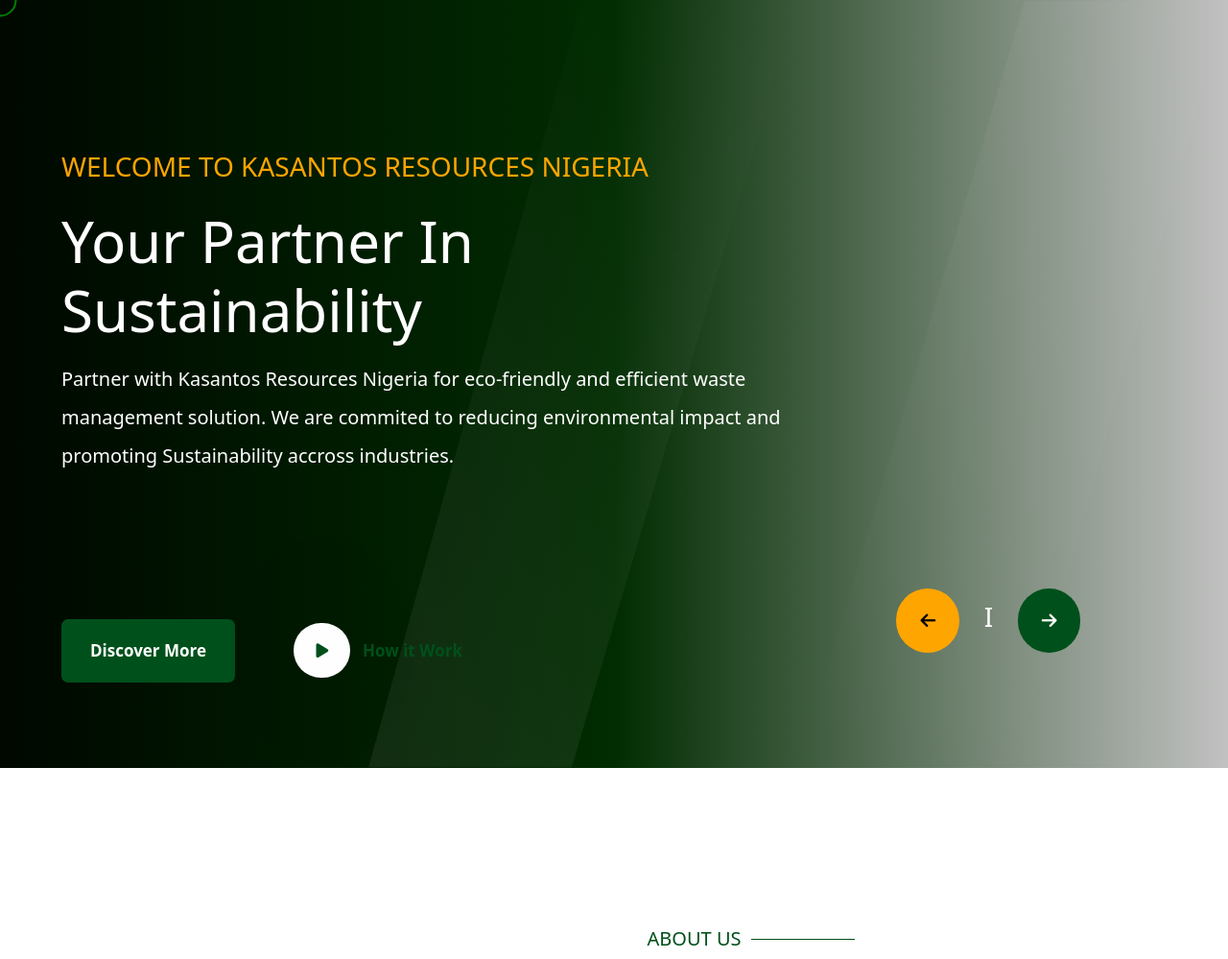
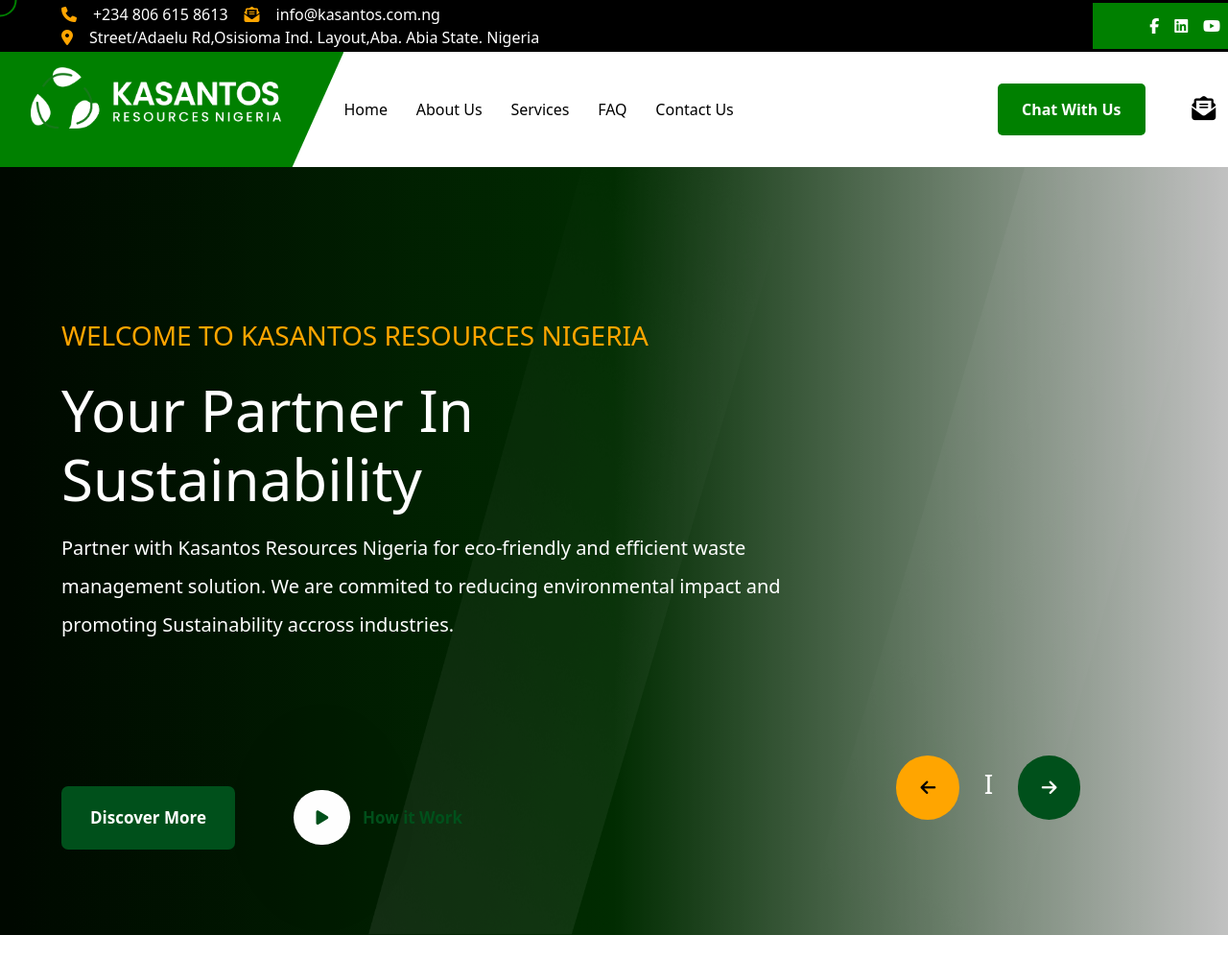
Before and after one commit to MentorshipProgram/Kasantos, a plain HTML site: page index.html in a window 1280 px wide. Shown: the top 999 px of the page at 96% size. Drawn offline with Linux system fonts and the light colour scheme.

Commit message:
Done with desktop navbar

```diff
--- a/css/Trimax.css
+++ b/css/Trimax.css
@@ -50,7 +50,7 @@ body {
 }
 
 @keyframes slidedown {
-    0% {top: -30vh;}
+    0% {top: 0vh;}
     80% {top: 20vh;}
     100% {top: 20vh;}
 }
@@ -472,7 +472,7 @@ button {
     }
 
     @keyframes slidedown {
-        0% {top: -10vh;}
+        0% {top: 0vh;}
         80% {top: 10vh;}
         100% {top: 10vh;}
     }
@@ -636,7 +636,7 @@ button {
     }
 
     @keyframes slidedown {
-        0% {top: -10vh;}
+        0% {top: 0vh;}
         80% {top: 10vh;}
         100% {top: 10vh;}
     }
@@ -691,7 +691,7 @@ button {
     }
 
     @keyframes slidedown {
-        0% {top: -10vh;}
+        0% {top: 0vh;}
         80% {top: 20vh;}
         100% {top: 20vh;}
     }
@@ -776,7 +776,7 @@ button {
     }
 
     @keyframes slidedown {
-        0% {top: -10vh;}
+        0% {top: 0vh;}
         80% {top: 10vh;}
         100% {top: 10vh;}
     }
@@ -906,7 +906,7 @@ button {
     }
 
     @keyframes slidedown {
-        0% {top: -10vh;}
+        0% {top: 0vh;}
         80% {top: 10vh;}
         100% {top: 10vh;}
     }
--- /dev/null
+++ b/css/navbar.css
@@ -0,0 +1,189 @@
+* {
+    padding: 0;
+    margin: 0;
+}
+
+
+.nav-top {
+    background-color: black;
+    display: flex;
+    justify-content: space-between;
+    padding: 3px 0;
+    transition: max-height 0.3s ease;
+}
+
+.nav-top .left {
+    margin-left: 5vw;
+}
+
+.nav-top .left a {
+    text-decoration: none;
+    color: white;
+    margin-right: 1vw;
+}
+
+.nav-top .left a .orange-icon {
+    color: orange;
+    margin-right: 1vw;
+}
+
+.nav-top .right {
+    background-color: green;
+    width: 11%;
+    padding-left: 4vw;
+    display: flex;
+    justify-content: space-around;
+    align-items: center;
+}
+
+.nav-top .right .white-icon {
+    color: white;
+}
+
+.main-nav {
+    background-color: white;
+    display: flex;
+    height: 15vh;
+    position: relative;
+    transition: position 0.3s, top 0.3s; /* Smooth transition */
+}
+
+.fixed-navbar {
+    position: fixed; /* Make it fixed when it reaches the threshold */
+    top: 0;
+    left: 0;
+    right: 0;
+    z-index: 1000;
+    animation: slide-down 0.5s 1 linear;
+  }
+
+  @keyframes slide-down {
+    from {
+        top: -10vh;
+    }
+    100% {
+        top: 0vh;
+    }
+  }
+
+.main-nav .logo-container {
+    background-color: green;
+    height: 100%;
+    clip-path: polygon(0 0, 100% 0, 85% 100%, 0 100%);
+    padding-left: 2.5vw;
+    width: 28%;
+}
+
+.main-nav .logo-container img {
+    width: 80%;
+    height: 80%;
+    object-fit: contain;
+}
+
+.main-nav .links-container {
+    background-color: white;
+    display: flex;
+    justify-content: space-between;
+    align-items: center;
+    width: 71%;
+}
+
+.main-nav .links-container .nav-links a {
+    text-decoration: none;
+    color: black;
+    margin-right: 2vw;
+    font-size: 16px;
+}
+
+.main-nav .links-container .nav-links a:hover {
+    color: green;
+}
+
+.main-nav .links-container .right-links {
+    width: 25%;
+    display: flex;
+    justify-content: space-between;
+    align-items: center;
+}
+
+.main-nav .links-container .right-links a button {
+    border: none;
+    background-color: green;
+    padding: 15px 25px;
+    color: white;
+    font-weight: bold;
+    border-radius: 5px;
+}
+
+.main-nav .links-container .right-links a button:hover {
+    background-color: black;
+}
+
+.main-nav .links-container .right-links .black-icon {
+    font-size: 25px;
+    color: black;
+}
+
+.mobile-nav {
+    display: none;
+}
+
+
+@media screen and (max-width:1024px) {
+
+    .desktop-nav {
+        display: none;
+    }
+
+    .mobile-nav {
+        display: block;
+    }
+
+    .mobile-nav .mobile-navbar {
+        background-color: white;
+        display: flex;
+        justify-content: space-between;
+        align-items: center;
+        height: 10vh;
+        position: relative;
+        transition: position 0.3s, top 0.3s; /* Smooth transition */
+    }
+
+    .fixed-navbar-mobile {
+        position: fixed; /* Make it fixed when it reaches the threshold */
+        top: 0;
+        left: 0;
+        right: 0;
+        z-index: 1000;
+        animation: slide-down 0.5s 1 linear;
+    }
+
+    @keyframes slide-down {
+        from {
+            top: -10vh;
+        }
+        100% {
+            top: 0vh;
+        }
+    }
+
+    .mobile-nav .mobile-navbar .logo-container {
+        background-color: green;
+        height: 100%;
+        clip-path: polygon(0 0, 100% 0, 85% 100%, 0 100%);
+        padding-left: 2.5vw;
+        width: 50%;
+    }
+
+    .mobile-nav .mobile-navbar .logo-container img {
+        width: 80%;
+        height: 80%;
+        object-fit: contain;
+    }
+
+    .mobile-nav .mobile-navbar .drop-button {
+        width: 20%;
+        display: flex;
+    }
+
+}
--- a/index.html
+++ b/index.html
@@ -6,6 +6,7 @@
     <title>Home</title>
     <link rel="stylesheet" href="font-6/css/all.css">
     <link rel="stylesheet" href="bootstrap/css/bootstrap.min.css">
+    <link rel="stylesheet" href="css/navbar.css">
     <link rel="stylesheet" href="css/Trimax.css">
     <link rel="stylesheet" href="css/services.css">
     <link rel="stylesheet" href="css/contact-section.css">
@@ -19,6 +20,63 @@
     </div>
 
     <div id="cursor-circle"></div>
+
+    <div class="desktop-nav">
+        <div class="nav-top">
+            <div class="left">
+                <a href="tel:2348066158613"><i class="fa-solid fa-phone orange-icon"></i> +234 806 615 8613</a>
+                <a href="maito:info@kasantos.com.ng"><i class="fa-solid fa-envelope-open-text orange-icon"></i> info@kasantos.com.ng</a><br>
+                <a href="https://www.google.com/maps/@36.1114029,-161.470771,3z?entry=ttu"><i class="fa-solid fa-location-dot orange-icon"></i>   Street/Adaelu Rd,Osisioma Ind. Layout,Aba. Abia State. Nigeria</a>
+            </div>
+            <div class="right">
+                <a href="https://www.facebook.com/profile.php?id=61561490290960&mibextid=ZbWKwL"><i class="fa-brands fa-facebook-f white-icon"></i></a>
+                <a href="https://www.linkedin.com/in/chinonso-cletus-836687312?utm_source=share&utm_campaign=share_via&utm_content=profile&utm_medium=android_app"><i class="fa-brands fa-linkedin white-icon"></i></a>
+                <a href="https://youtube.com/@kasantosresources-q5p?si=wJZfeeyrmwz2JS8O "><i class="fa-brands fa-youtube white-icon"></i></a>
+            </div>
+        </div>
+
+        <div class="main-nav" id="navbar">
+            <div class="logo-container">
+                <a href="index.html"><img src="images/main-logo.png" alt=""></a>
+            </div>
+
+            <div class="links-container">
+                <div class="nav-links">
+                    <a href="index.html">Home</a>
+                    <a href="about-us.html">About Us</a>
+                    <a href="services.html">Services</a>
+                    <a href="FAQ.html">FAQ</a>
+                    <a href="contact-us.html">Contact Us</a>
+                </div>
+
+                <div class="right-links">
+                    <a href="https://api.whatsapp.com/send/?phone=2348066158613&text&type=phone_number&app_absent=0"><button>Chat With Us</button></a>
+                    <a href="contact-us.html"><i class="fa-solid fa-envelope-open-text black-icon"></i></a>
+                </div>
+            </div>
+        </div>
+    </div>
+
+    <div class="mobile-nav">
+        <div class="mobile-navbar" id="navbar2">
+            <div class="logo-container">
+                <a href="index.html"><img src="images/main-logo.png" alt="logo"></a>
+            </div>
+            <div class="drop-button">
+                <button class="btn btn-primary" type="button" data-bs-toggle="offcanvas" data-bs-target="#offcanvasRight" aria-controls="offcanvasRight">Toggle right offcanvas</button>
+
+                <div class="offcanvas offcanvas-end" tabindex="-1" id="offcanvasRight" aria-labelledby="offcanvasRightLabel">
+                <div class="offcanvas-header">
+                    <h5 class="offcanvas-title" id="offcanvasRightLabel">Offcanvas right</h5>
+                    <button type="button" class="btn-close" data-bs-dismiss="offcanvas" aria-label="Close"></button>
+                </div>
+                <div class="offcanvas-body">
+                    ...
+                </div>
+                </div>
+            </div>
+        </div>
+    </div>
 
     <div class="gradient-container">
         <div class="left"></div>
--- a/javascript/Preloader.js
+++ b/javascript/Preloader.js
@@ -1,4 +1,3 @@
-
 window.addEventListener('load', function() {
     var preloader = document.getElementById('preloader');
 
@@ -7,21 +6,8 @@
     }, 2000);
 });
 
-
-
-    // scroll to top function
+// Scroll to top function
 let mybutton = document.getElementById("scrollToTopBtn");
-
-    // When the user scrolls down 300px from the top of the document, show the button
-    window.onscroll = function() {scrollFunction()};
-
-    function scrollFunction() {
-        if (document.body.scrollTop > 300 || document.documentElement.scrollTop > 300) {
-            mybutton.style.display = "block";
-        } else {
-            mybutton.style.display = "none";
-        }
-    }
 
 function scrollToTop() {
     window.scrollTo({
@@ -30,11 +16,32 @@
     });
 }
 
-
-
 // JavaScript for cursor circle
 document.addEventListener('mousemove', (event) => {
     const circle = document.getElementById('cursor-circle');
     circle.style.left = `${event.clientX}px`;
     circle.style.top = `${event.clientY}px`;
 });
+
+let navbar = document.getElementById("navbar");
+let navbar2 = document.getElementById("navbar2");
+let threshold = 800; // The height at which the navbar will become fixed
+
+// Consolidated scroll function
+window.onscroll = function() {
+    // Scroll-to-top button visibility
+    if (document.body.scrollTop > 300 || document.documentElement.scrollTop > 300) {
+        mybutton.style.display = "block";
+    } else {
+        mybutton.style.display = "none";
+    }
+
+    // Navbar fixed position handling
+    if (window.pageYOffset > threshold) {
+        navbar.classList.add("fixed-navbar"); // Add class to make navbar fixed
+        navbar2.classList.add("fixed-navbar2"); // Add class to make navbar2 fixed
+    } else {
+        navbar.classList.remove("fixed-navbar"); // Remove class for normal
+        navbar2.classList.remove("fixed-navbar2"); // Remove class for normal
+    }
+};
```
Also changed, not shown: javascript/navbar.js (added, +24 -0 lines). Lines whose indentation alone changed are shown as unchanged.
